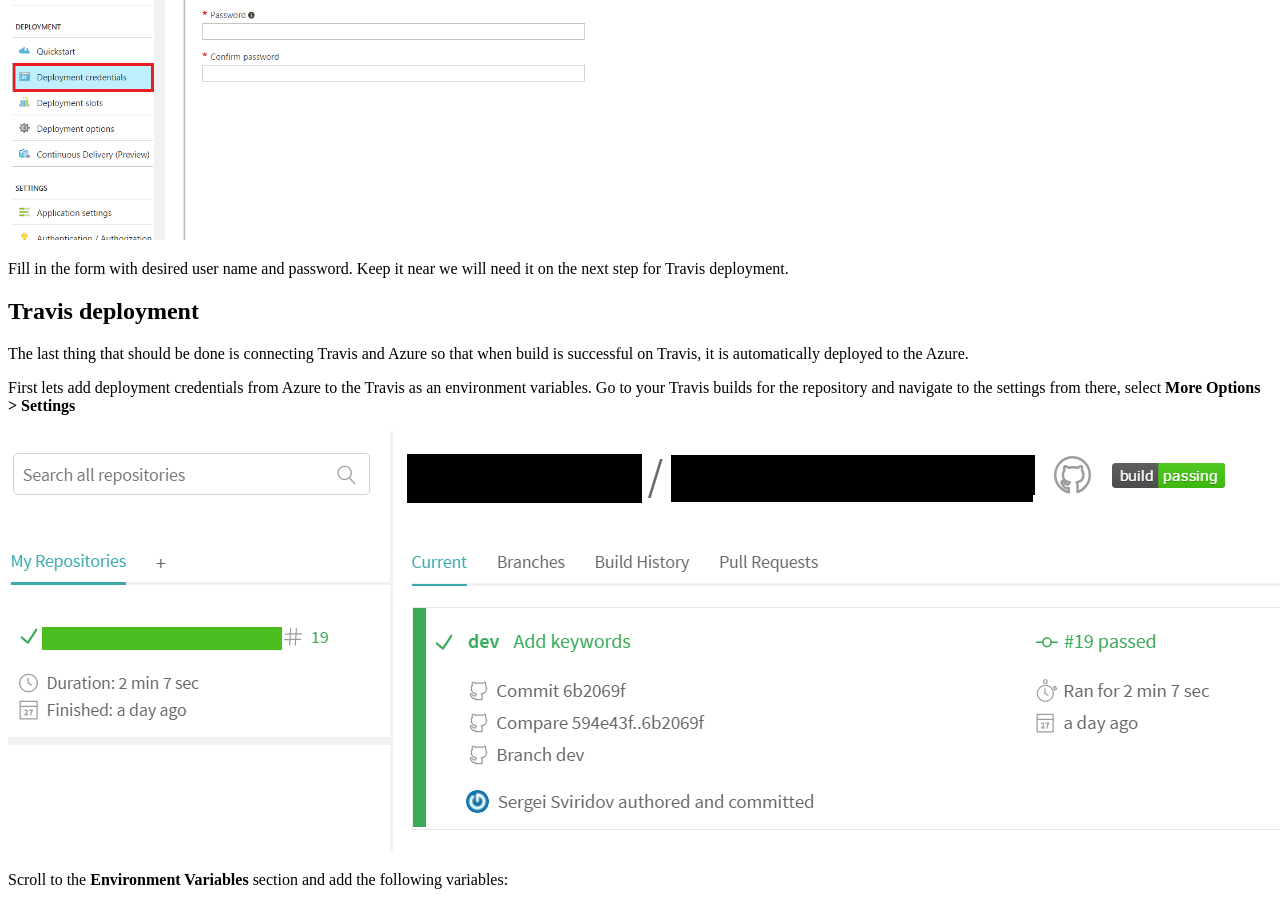
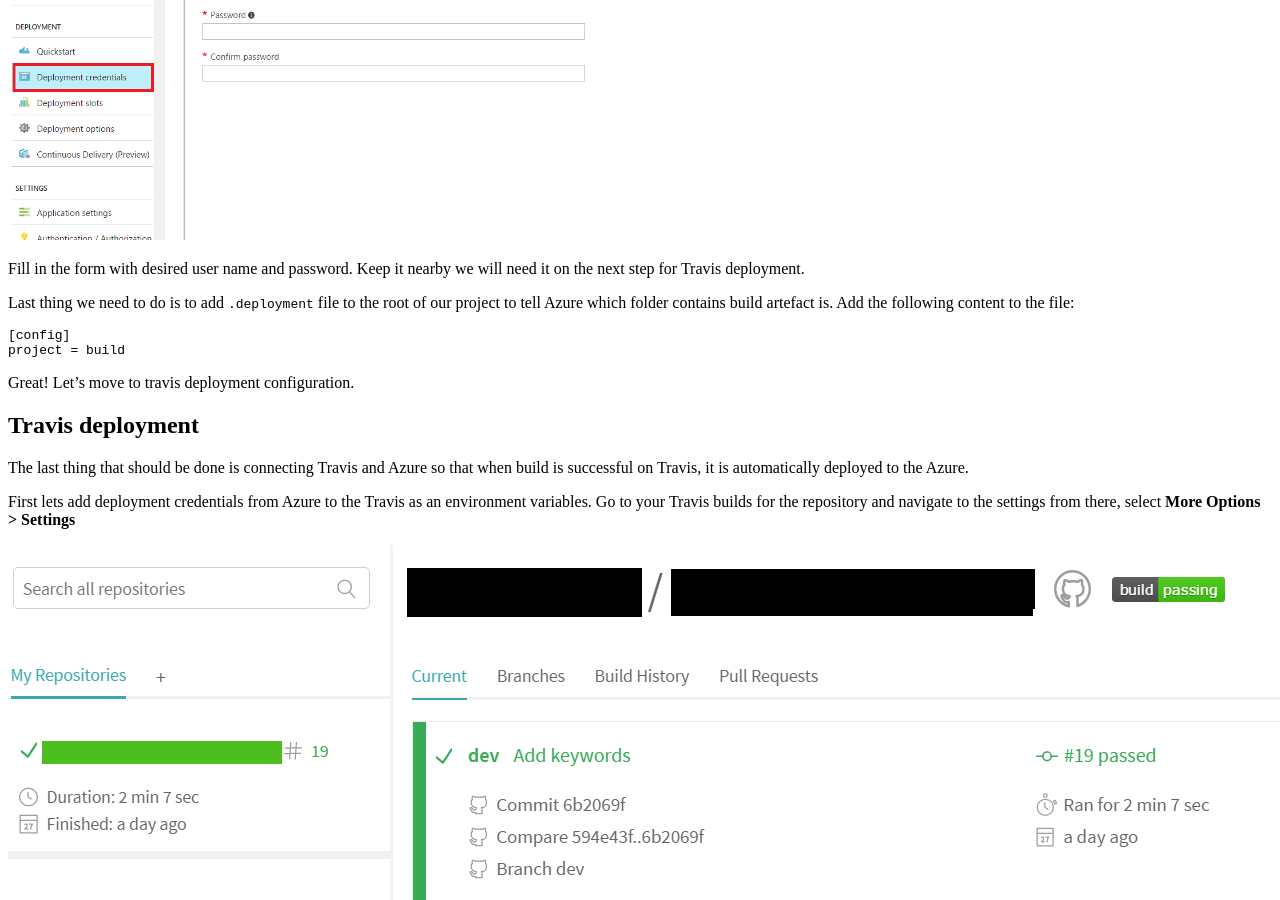
Before and after one commit to sviridovserg/sviridovserg.github.io, a Jekyll site: the page built from _posts/2017-05-16-cd-with-travis-and-azure.markdown, in a window 1280 px wide and 900 px high, scrolled down 3578 px. Built offline with Jekyll 4.4.1, drawn with Linux system fonts in a browser that asks for light colours.

Commit message:
Add .deployment file description to the azure-travis-cd post

````diff
--- a/_posts/2017-05-16-cd-with-travis-and-azure.markdown
+++ b/_posts/2017-05-16-cd-with-travis-and-azure.markdown
@@ -112,7 +112,16 @@ Now we need to setup deployment credentials for our app to be able to give acces
 
 ![Azure deployment credentials](/public/images/posts/4/azure-deployment-cred.PNG){:height="400px" }
 
-Fill in the form with desired user name and password. Keep it near we will need it on the next step for Travis deployment.
+Fill in the form with desired user name and password. Keep it nearby we will need it on the next step for Travis deployment.
+
+Last thing we need to do is to add `.deployment` file to the root of our project to tell Azure which folder contains build artefact is. Add the following content to the file:
+
+```
+[config]
+project = build
+```
+
+Great! Let's move to travis deployment configuration.
 
 ## Travis deployment
 
````
